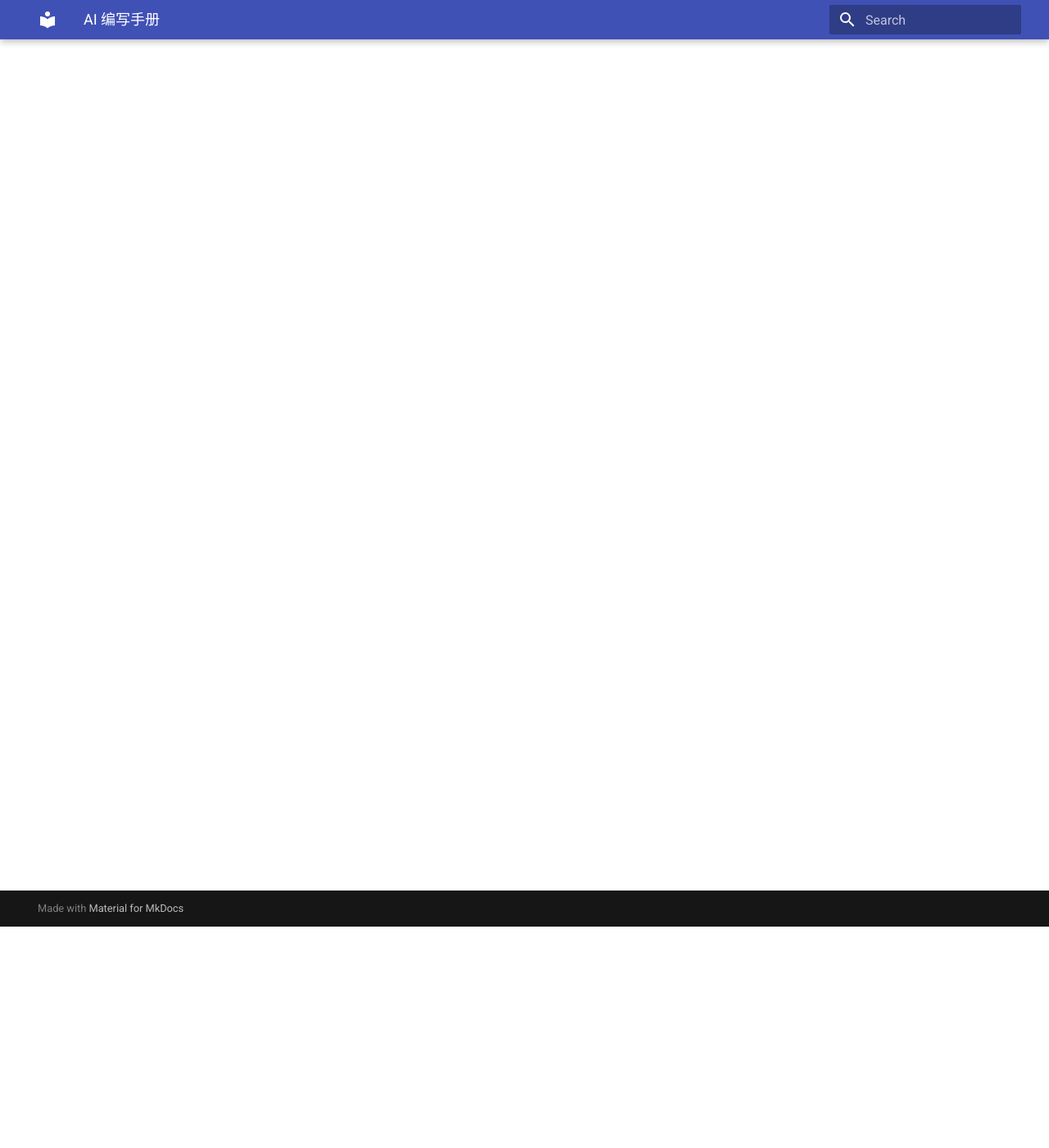
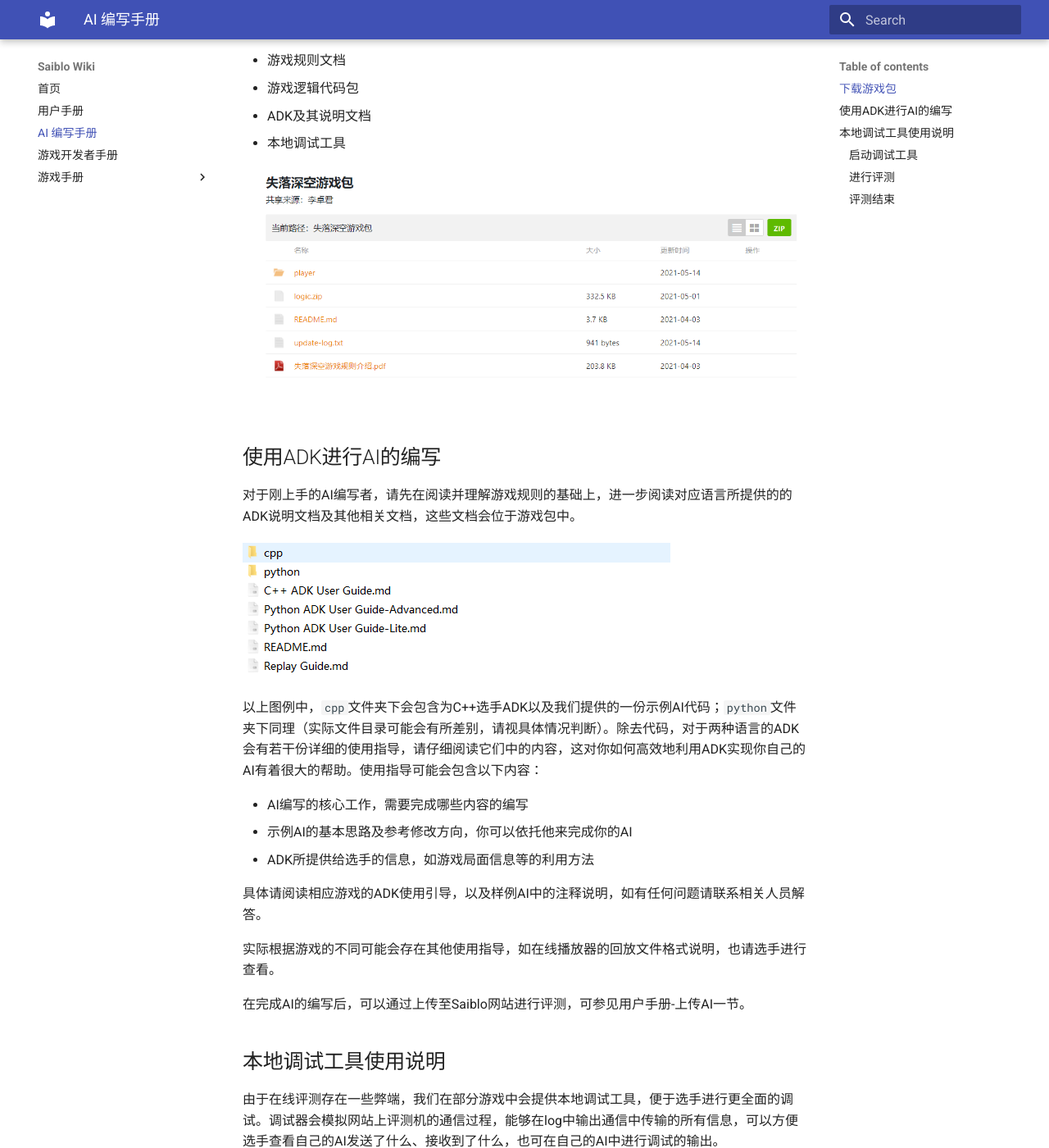
Before and after one commit to saiblo/saiblo-docs, an MkDocs documentation site: the page built from docs/ai/ai.md, in a window 1280 px wide and 1400 px high, scrolled down 270 px. Shown: the whole window at 82% size. Built offline with MkDocs 1.6.1 and Material for MkDocs 9.7.7, drawn with Linux system fonts in a browser that asks for light colours; some of the changed text lies outside the part shown.

Commit message:
feat: add ai doc

```diff
--- a/docs/ai/ai.md
+++ b/docs/ai/ai.md
@@ -1 +1,86 @@
 # AI 编写手册
+
+## 下载游戏包
+
+在开始编写你的AI之前，请先前往游戏页面下载游戏包，具体步骤可见用户手册-进入游戏一节。以失落深空游戏为例，游戏包中会包括不限于如下内容：
+
+- 游戏包更新说明
+- 游戏规则文档
+- 游戏逻辑代码包
+- ADK及其说明文档
+- 本地调试工具
+
+![image-20220116183852124](img/image-20220116183852124.png)
+
+## 使用ADK进行AI的编写
+
+对于刚上手的AI编写者，请先在阅读并理解游戏规则的基础上，进一步阅读对应语言所提供的的ADK说明文档及其他相关文档，这些文档会位于游戏包中。
+
+![image-20220116184247986](img/image-20220116184247986.png)
+
+以上图例中，`cpp`文件夹下会包含为C++选手ADK以及我们提供的一份示例AI代码；`python`文件夹下同理（实际文件目录可能会有所差别，请视具体情况判断）。除去代码，对于两种语言的ADK会有若干份详细的使用指导，请仔细阅读它们中的内容，这对你如何高效地利用ADK实现你自己的AI有着很大的帮助。使用指导可能会包含以下内容：
+
+- AI编写的核心工作，需要完成哪些内容的编写
+- 示例AI的基本思路及参考修改方向，你可以依托他来完成你的AI
+- ADK所提供给选手的信息，如游戏局面信息等的利用方法
+
+具体请阅读相应游戏的ADK使用引导，以及样例AI中的注释说明，如有任何问题请联系相关人员解答。
+
+实际根据游戏的不同可能会存在其他使用指导，如在线播放器的回放文件格式说明，也请选手进行查看。
+
+在完成AI的编写后，可以通过上传至Saiblo网站进行评测，可参见用户手册-上传AI一节。
+
+## 本地调试工具使用说明
+
+由于在线评测存在一些弊端，我们在部分游戏中会提供本地调试工具，便于选手进行更全面的调试。调试器会模拟网站上评测机的通信过程，能够在log中输出通信中传输的所有信息，可以方便选手查看自己的AI发送了什么、接收到了什么，也可在自己的AI中进行调试的输出。
+
+在使用本工具前，你可能需要了解AI与逻辑、评测机之间的交互协议，可参见AI与逻辑的通信协议文档以及游戏开发者手册中逻辑与评测机的部分。
+
+### 启动调试工具
+
+本地调试工具会打包在游戏包中，解压后请打开`launcher.exe`文件来启动本地调试工具，图形界面如下：
+
+![image-20220116191221965](img/image-20220116191221965.png)
+
+以下是对界面上信息的解释：
+
+- 玩家人数：游戏所需AI个数，可根据游戏的具体情况进行设置
+- 监听端口：本调试工具基于TCP Socket提供本地AI连接与游戏运行支持，在运行时需要指定监听端口号，可指定也可随机生成
+- 逻辑启动脚本路径：游戏包的逻辑代码也会提供一个类似于`run_logic.sh`的逻辑运行脚本，点开右侧省略号选择该运行脚本即可
+- 输出目录：评测机日志、回访文件等生成的文件路径，默认位于当前运行文件夹下
+- 对局配置文件路径：需指定一个类型为`json`的对局配置文件，包含该对局的初始配置信息，不填则为默认配置信息
+
+### 进行评测
+
+在填好以上信息后，评测机进入监听环节，界面如下：
+
+![image-20220116192040749](img/image-20220116192040749.png)
+
+此时，需要选手将自己的AI与评测机进行连接，以SnakeGo游戏为例，Python及C++的ADK均提供了与评测机进行交互的功能，只需在运行时指定特殊的运行参数即可：
+
+- C++ :  `./main host port` ，`host`为一个字符串，为主机地址；`port`为一个整数，为端口号
+- Python : `python3 main.py --local/-l --port=/-p=`，在第二个参数的等号后填写指定端口号
+
+每个游戏提供的ADK实现方式可能不一样，请留意相关声明。
+
+当玩家人数到达游戏配置后，评测即刻开始。
+
+### 评测结束
+
+评测结束后会有弹窗提醒，可查看对应文件夹下的评测信息。
+
+![image-20220116192727149](img/image-20220116192727149.png)
+
+![image-20220116192712641](img/image-20220116192712641.png)
+
+以SnakeGo游戏为例，评测结束后的信息包括以下三个文件：
+
+![image-20220116192840464](img/image-20220116192840464.png)
+
+`judger.log`为评测机的输出日志，其中包含所有评测机接受或发出的信息
+
+![image-20220116192921778](img/image-20220116192921778.png)
+
+`logic_stderr.txt`中则包含逻辑通过`stderr`流输出的内容，包括调试信息、报错信息等
+
+`replay.json`为游戏的回放文件，具体格式可参见对应游戏的回放文件说明
```
Also changed, not shown: docs/ai/img/image-20220116183852124.png (added), docs/ai/img/image-20220116184247986.png (added), docs/ai/img/image-20220116191221965.png (added), docs/ai/img/image-20220116192040749.png (added), docs/ai/img/image-20220116192712641.png (added), docs/ai/img/image-20220116192727149.png (added), docs/ai/img/image-20220116192840464.png (added), docs/ai/img/image-20220116192921778.png (added).
